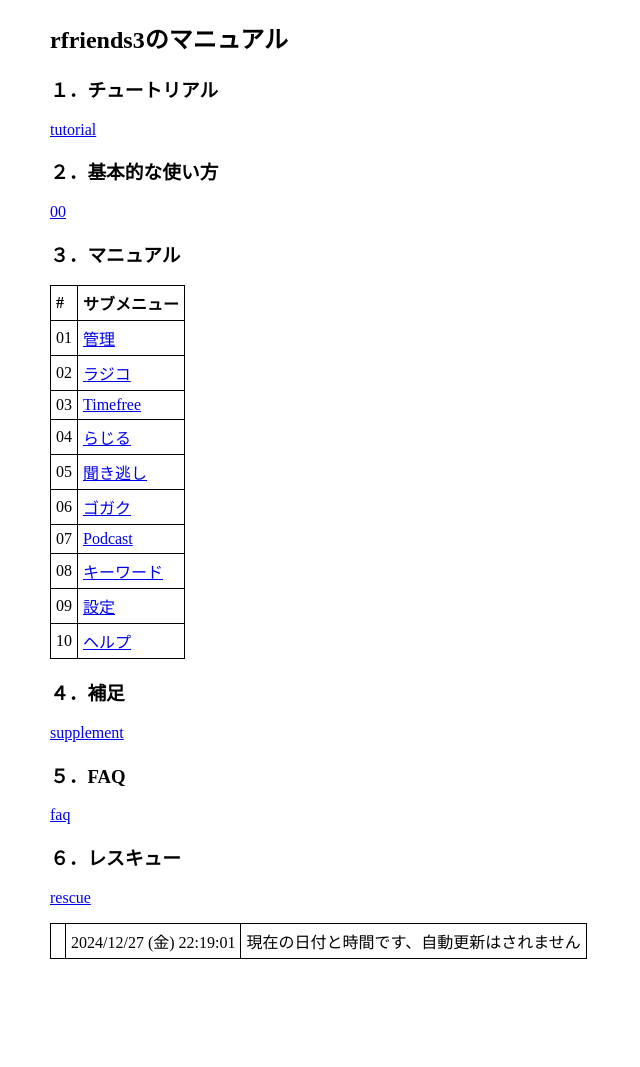
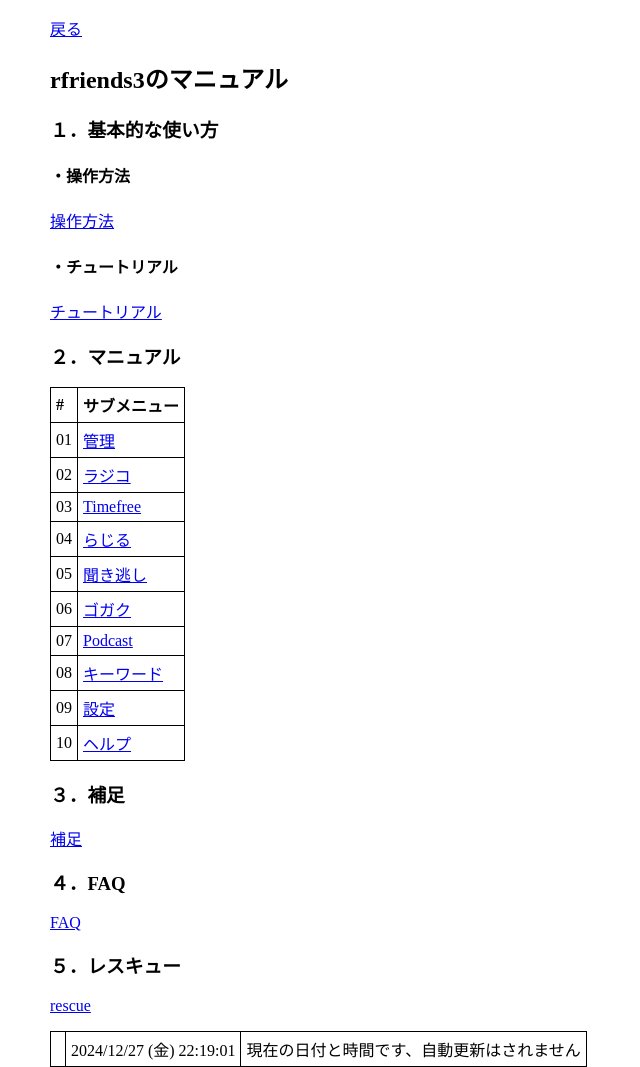
Before and after one commit to rfriends/rfriends, a Jekyll site: the page built from manual/index.md, in a window 1280 px wide. Shown: the whole page, without its empty margins (0-640 px from the left). Built offline with Jekyll 4.4.1, drawn with Linux system fonts in a browser that asks for light colours; our own code applies the rules of GitHub Pages for plain Markdown files; Markdown is read by kramdown in place of the engine named in the settings; before the commit the page ends 959 px from its top, so only the background shows below that.

Commit message:
Update index.md

```diff
--- a/manual/index.md
+++ b/manual/index.md
@@ -1,14 +1,18 @@
+[戻る](https://rfriends.github.io/rfriends/)
+
 ## rfriends3のマニュアル
 
-### １．チュートリアル
+### １．基本的な使い方
 
-[tutorial](tutorial.html){:target="_blank"}
+#### ・操作方法
 
-### ２．基本的な使い方
+[操作方法](00.html){:target="_blank"}
 
-[00](00.html){:target="_blank"}
+#### ・チュートリアル
 
-### ３．マニュアル
+[チュートリアル](tutorial.html){:target="_blank"}
+
+### ２．マニュアル
 
 |#|サブメニュー |
 | :---  | :---  |
@@ -23,15 +27,15 @@
 |09|[設定](09.html){:target="_blank"}|
 |10|[ヘルプ](10.html){:target="_blank"}|
 
-### ４．補足
+### ３．補足
 
-[supplement](supplement.html){:target="_blank"}
+[補足](supplement.html){:target="_blank"}
 
-### ５．FAQ
+### ４．FAQ
 
-[faq](faq.html){:target="_blank"}
+[FAQ](faq.html){:target="_blank"}
 
-### ６．レスキュー
+### ５．レスキュー
 
 [rescue](rescue.html){:target="_blank"}
 
```
